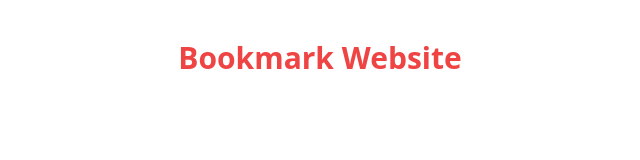
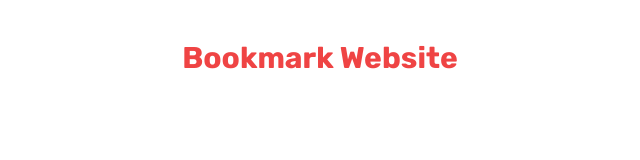
Before and after one commit to LuckySolomi/bookmark-manager, a website: page index.html in a window 1280 px wide. Shown: the full height of the page, 320-960 px from the left. Drawn offline with Linux system fonts and the light colour scheme.

Commit message:
Adds font to the project

```diff
--- a/index.html
+++ b/index.html
@@ -3,7 +3,14 @@
   <head>
     <meta charset="UTF-8" />
     <title>Bookmark Website</title>
+    <link rel="preconnect" href="https://fonts.googleapis.com" />
+    <link rel="preconnect" href="https://fonts.gstatic.com" crossorigin />
+    <link
+      href="https://fonts.googleapis.com/css2?family=Rubik:wght@400;600;700&display=swap"
+      rel="stylesheet"
+    />
     <link href="output.css" rel="stylesheet" />
+    <script src="js/script.js" defer></script>
   </head>
   <body class="text-center p-10">
     <h1 class="text-3xl font-bold text-red-500">Bookmark Website</h1>
--- a/tailwind.config.js
+++ b/tailwind.config.js
@@ -2,7 +2,26 @@
 module.exports = {
   content: ["./*.html"],
   theme: {
-    extend: {},
+    screens: {
+      sm: "480px",
+      md: "768px",
+      lg: "1020px",
+      xl: "1440px",
+    },
+    extend: {
+      colors: {
+        softBlue: "hsl(231, 69%, 60%)",
+        softRed: "hsl(0, 94%, 66%)",
+        grayishBlue: "hsl(229, 8%, 60%)",
+        veryDarkBlue: "hsl(229, 31%, 21%)",
+      },
+      fontFamily: {
+        sans: ["Rubik", "sans-serif"],
+      },
+      backgroundImage: () => ({
+        dots: "url('../images/bg-dots.svg')",
+      }),
+    },
   },
   plugins: [],
 };
```
Also changed, not shown: output.css.
